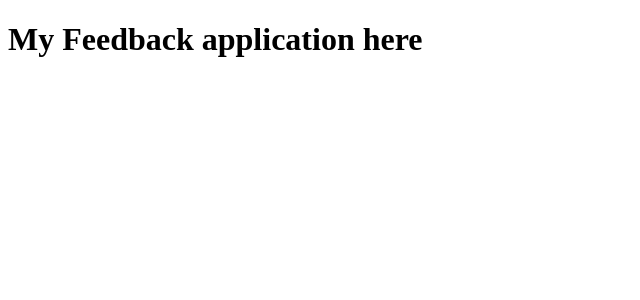
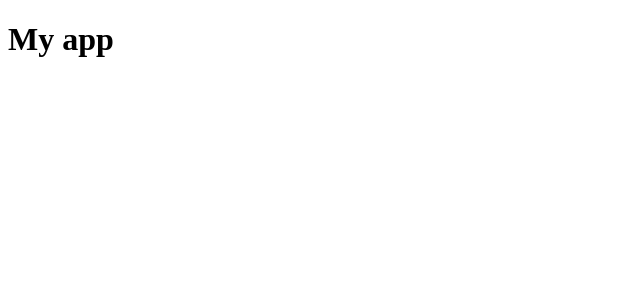
Before and after one commit to sahildhimandesigner/feedback-app, a React (Create React App) app: page / in a window 1280 px wide. Shown: the top 300 px of the page, without its empty margins (0-640 px from the left). Built offline with nearby package versions, Linux system fonts and the light colour scheme.

Commit message:
without jsx

```diff
--- a/src/App.js
+++ b/src/App.js
@@ -1,5 +1,11 @@
+import React from "react";
+import react, { createElement } from "react";
+
 function App(){
-    return(<h1>My Feedback application here</h1>)
+    return react,createElement('div', {
+        className: 'container'},
+        React.createElement('h1', {}, 'My app')
+        )
 }
 
 export default App;
```
